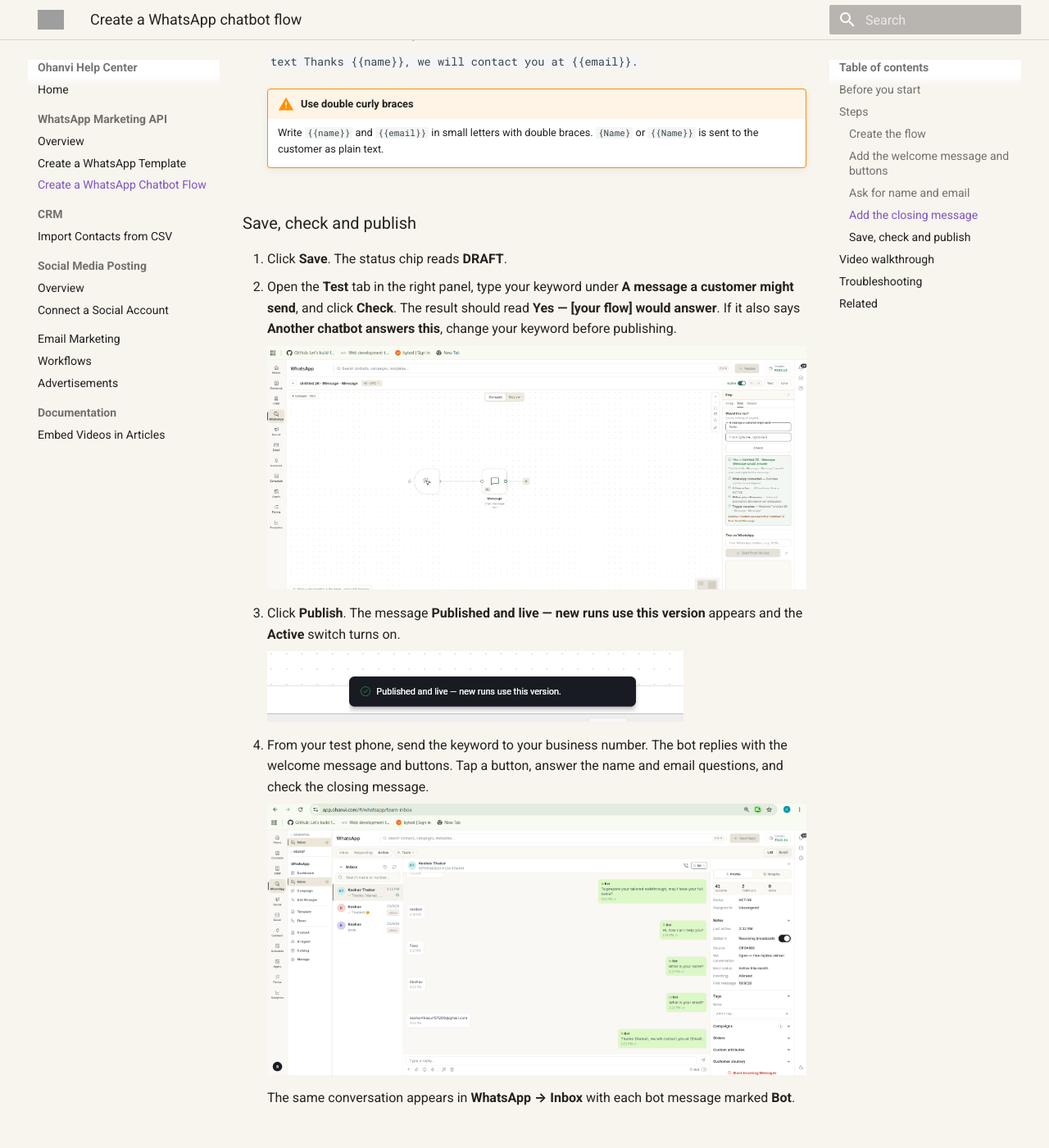
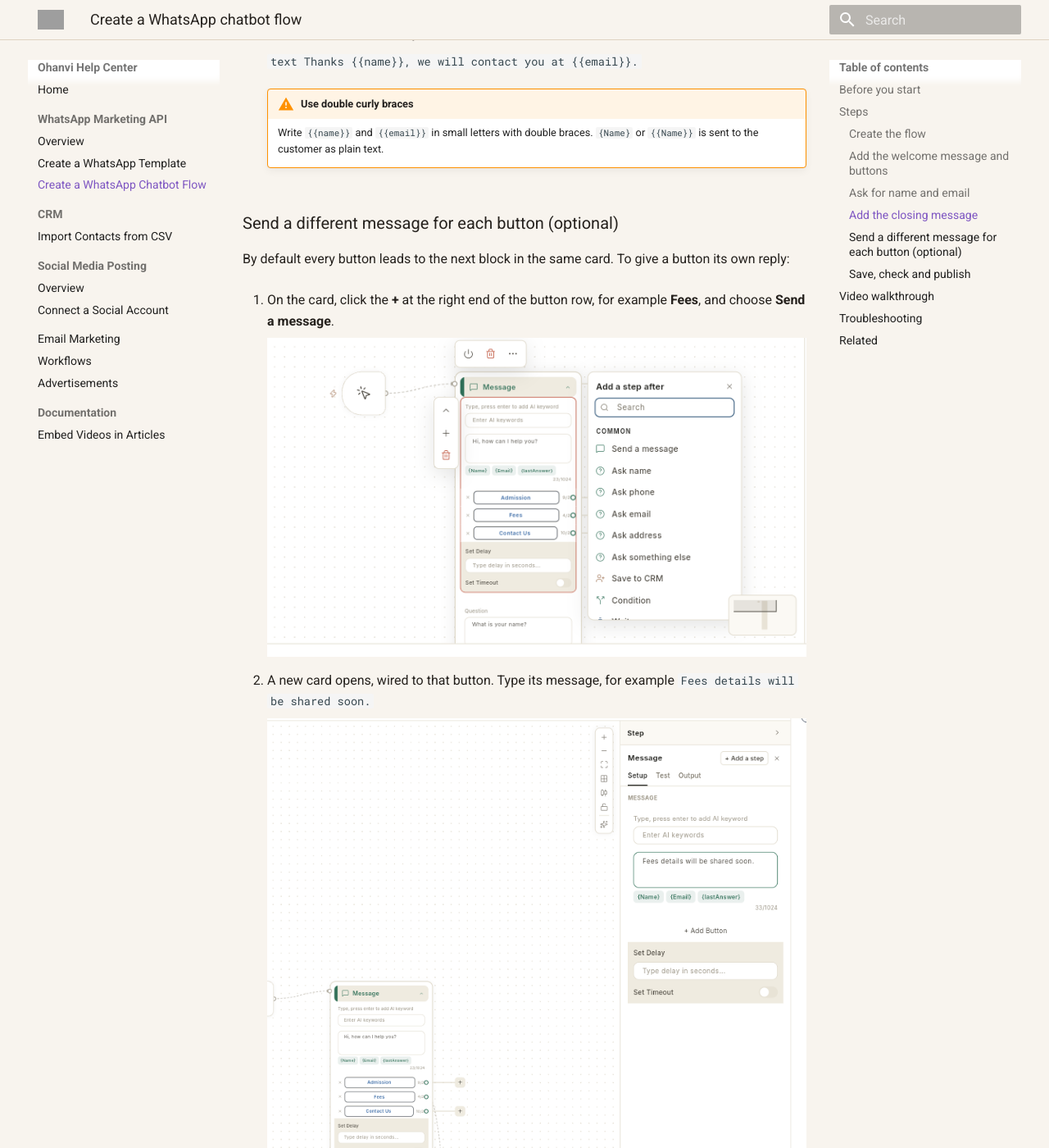
Before and after one commit to Ohanvi/ohanvi.github.io, an MkDocs documentation site: the page built from docs/create-whatsapp-flow.md, in a window 1280 px wide and 1400 px high, scrolled down 3495 px. Shown: the whole window at 82% size. Built offline with MkDocs 1.6.1 and Material for MkDocs 9.7.7, drawn with Linux system fonts in a browser that asks for light colours; some of the changed text lies outside the part shown; grey boxes are pictures that could not be loaded.

Commit message:
docs: add button branching section to the chatbot flow guide
Co-Authored-By: Claude Fable 5.1 <noreply@anthropic.com>

```diff
--- a/docs/create-whatsapp-flow.md
+++ b/docs/create-whatsapp-flow.md
@@ -63,6 +63,26 @@ Build a chatbot that starts when a customer sends a keyword, shows a welcome mes
     !!! warning "Use double curly braces"
         Write `{{name}}` and `{{email}}` in small letters with double braces. `{Name}` or `{{Name}}` is sent to the customer as plain text.
 
+### Send a different message for each button (optional)
+
+By default every button leads to the next block in the same card. To give a button its own reply:
+
+1. On the card, click the **+** at the right end of the button row, for example **Fees**, and choose **Send a message**.
+
+    ![Add a step after menu opened from a button](assets/screenshots/create-whatsapp-flow-9-button-add-step.png)
+
+2. A new card opens, wired to that button. Type its message, for example `Fees details will be shared soon.`
+
+    ![New card wired from the Fees button](assets/screenshots/create-whatsapp-flow-10-branch-card.png)
+
+3. Repeat for any other button. Buttons without a wire continue to the next block of the main card.
+
+    ![Canvas with two button branches after publishing](assets/screenshots/create-whatsapp-flow-11-branches-published.png)
+
+    After the branch card finishes, the conversation returns to the main card and continues with its next block.
+
+    ![WhatsApp conversation after tapping Fees](assets/screenshots/create-whatsapp-flow-12-branch-result.png)
+
 ### Save, check and publish
 
 13. Click **Save**. The status chip reads **DRAFT**.
```
Also changed, not shown: docs/assets/screenshots/create-whatsapp-flow-10-branch-card.png (added), docs/assets/screenshots/create-whatsapp-flow-11-branches-published.png (added), docs/assets/screenshots/create-whatsapp-flow-12-branch-result.png (added), docs/assets/screenshots/create-whatsapp-flow-9-button-add-step.png (added).
